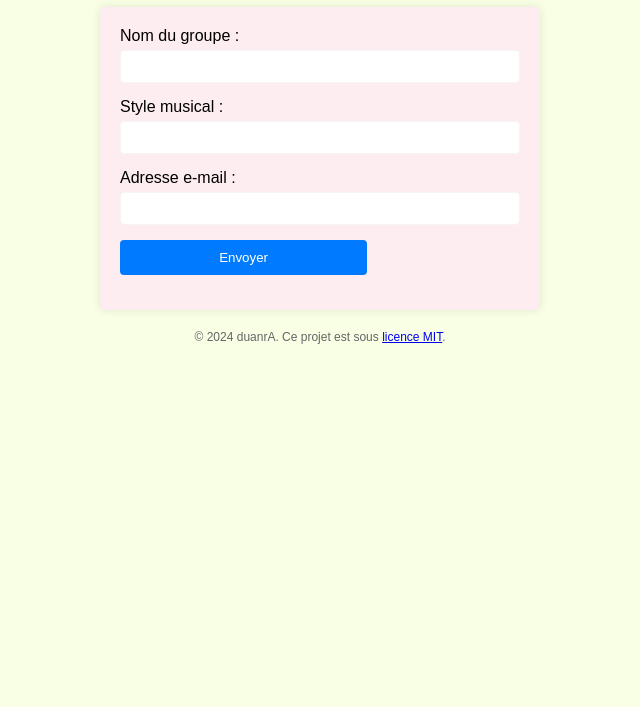
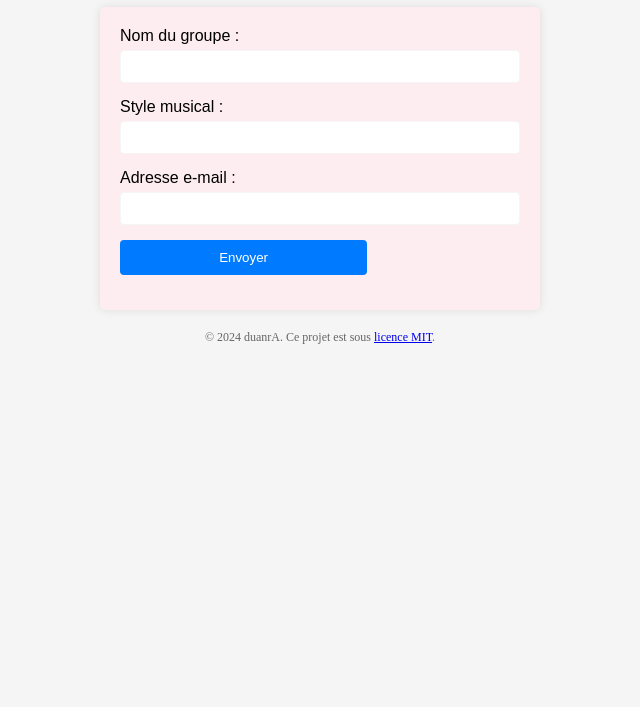
Before and after one commit to arnaudbonnafoux/formulaire_1, a plain HTML site: page index.html in a window 1280 px wide. Shown: the part 93-800 px from the top of the page, without its empty margins (320-960 px from the left). Drawn offline with Linux system fonts and the light colour scheme.

Commit message:
dépot_5

```diff
--- a/index.html
+++ b/index.html
@@ -5,9 +5,8 @@
     <meta name="viewport" content="width=device-width, initial-scale=1.0">
     <title>Inscription Scène Ouverte</title>
     <style>
-       body {
-    font-family: Montserrat, sans-serif;
-    background-color: #F8FFE5;
+body {
+    background-color: #F5F5F5;
     margin: 0;
     padding: 20px;
 }
@@ -35,6 +34,7 @@ div {
 label {
     display: block;
     margin-bottom: 5px;
+    font-family: Montserrat, sans-serif;
 }
 
 input {
@@ -54,6 +54,7 @@ button {
     cursor: pointer;
     /* Largeur du bouton selon le nombre d'or */
     width: 61.8%;
+    font-family: Montserrat, sans-serif;
 }
 
 button:hover {
```
